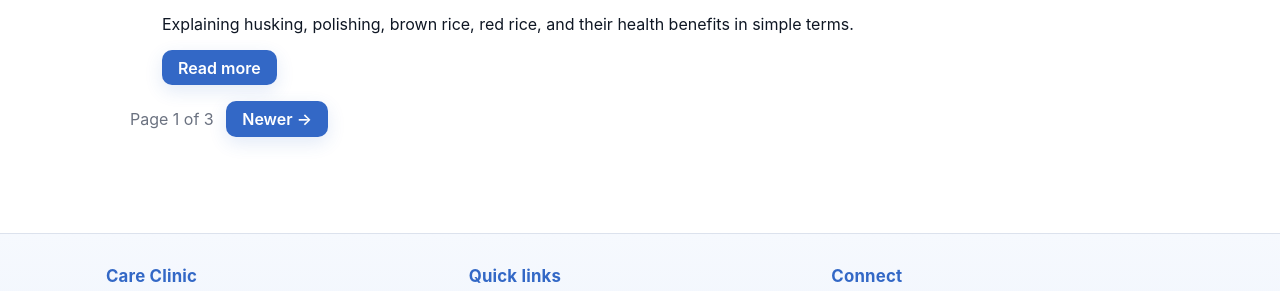
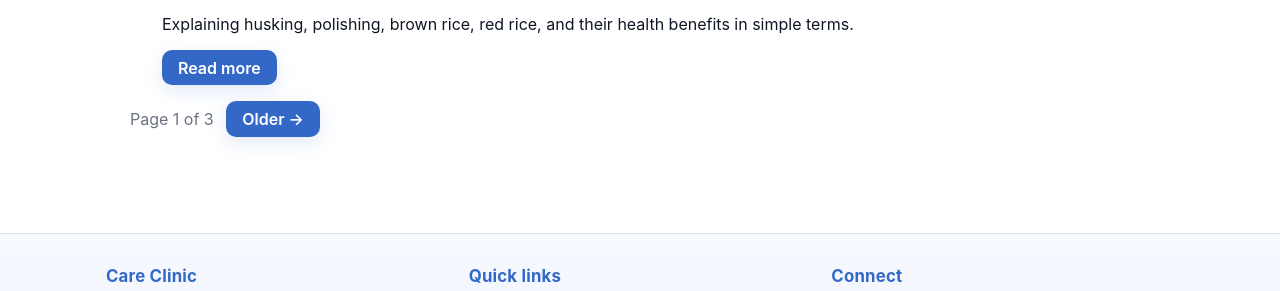
Before and after one commit to drrajarameshd/rr, a Jekyll site: the page built from index.html, in a window 1280 px wide. Shown: the part 1638-1929 px from the top of the page. Built offline with Jekyll 4.4.1, drawn with Linux system fonts in a browser that asks for light colours; the list of posts is cut into pages by our own code.

Commit message:
Update index.html

```diff
--- a/index.html
+++ b/index.html
@@ -82,11 +82,11 @@ description: "Available at Germanten Hospital (10am–5pm) & Care Clinic Attapur
       {% if paginator.total_pages > 1 %}
         <nav class="pagination" role="navigation" aria-label="Pagination">
           {% if paginator.previous_page %}
-            <a class="btn" href="{{ paginator.previous_page_path | relative_url }}">← Older</a>
+            <a class="btn" href="{{ paginator.previous_page_path | relative_url }}">← Newer</a>
           {% endif %}
           <span aria-hidden="true" style="margin:0 .5rem;color:var(--muted)">Page {{ paginator.page }} of {{ paginator.total_pages }}</span>
           {% if paginator.next_page %}
-            <a class="btn" href="{{ paginator.next_page_path | relative_url }}">Newer →</a>
+            <a class="btn" href="{{ paginator.next_page_path | relative_url }}">Older →</a>
           {% endif %}
         </nav>
       {% endif %}
```
